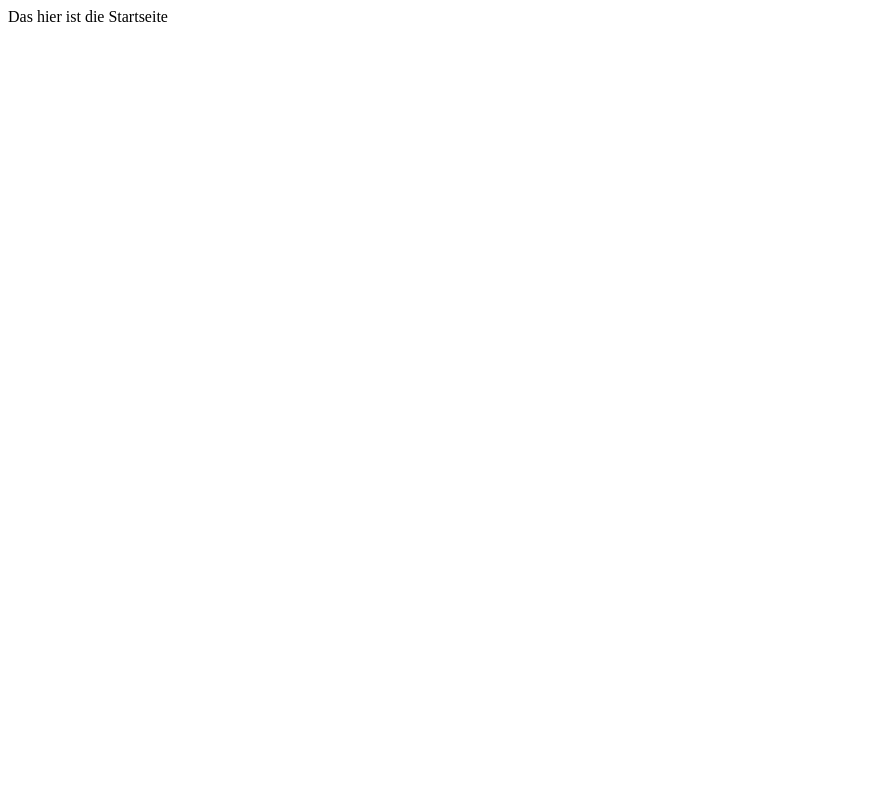
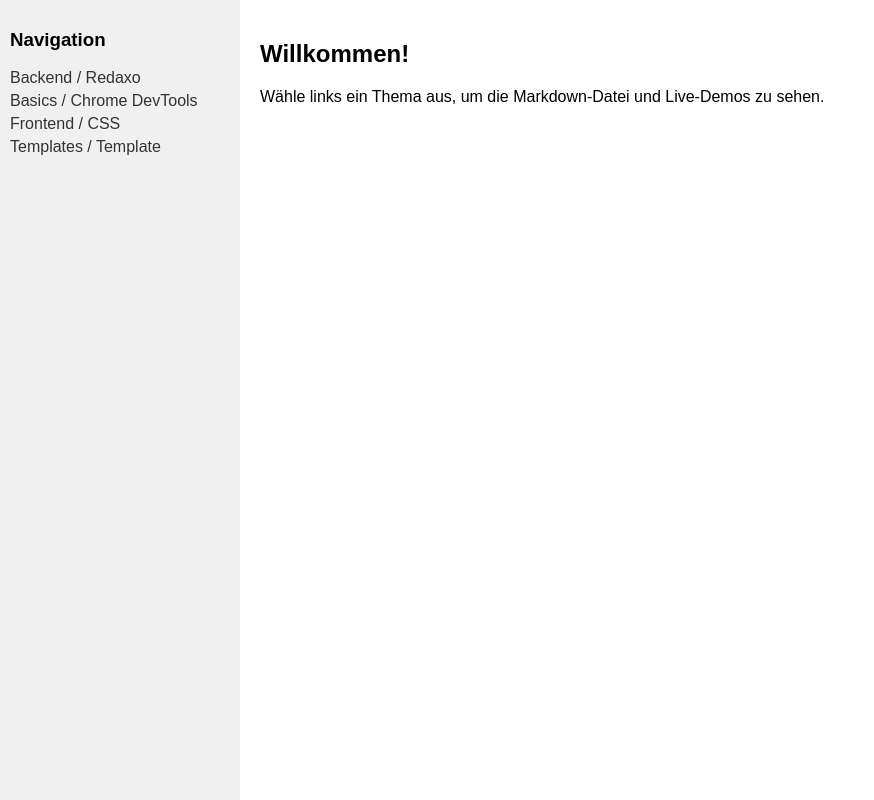
Before and after one commit to ddeeenniiss/knowledge-base, a plain HTML site: page index.html in a window 1280 px wide. Shown: the whole page, without its empty margins (0-874 px from the left). Drawn offline with nearby package versions, Linux system fonts and the light colour scheme.

Commit message:
Update index.html

```diff
--- a/index.html
+++ b/index.html
@@ -1 +1,50 @@
-<p>Das hier ist die Startseite</p>
+<!DOCTYPE html>
+<html lang="de">
+<head>
+<meta charset="UTF-8">
+<title>Knowledge Base</title>
+<script src="https://cdn.jsdelivr.net/npm/marked/marked.min.js"></script>
+<style>
+  body { font-family: sans-serif; margin: 0; display: flex; height: 100vh; }
+  nav { width: 220px; background: #f0f0f0; padding: 10px; overflow-y: auto; }
+  nav ul { list-style: none; padding: 0; }
+  nav li { margin: 5px 0; }
+  nav a { text-decoration: none; color: #333; cursor: pointer; }
+  nav a:hover { text-decoration: underline; }
+  #content { flex: 1; padding: 20px; overflow-y: auto; }
+  .demo-box { width: 100px; height: 100px; background: coral; transition: 0.3s; margin: 10px 0; }
+  .demo-box:hover { transform: scale(1.2); }
+</style>
+</head>
+<body>
+
+<nav>
+  <h3>Navigation</h3>
+  <ul>
+    <li><a onclick="loadMD('backend/')">Backend / Redaxo</a></li>
+    <li><a onclick="loadMD('basics/')">Basics / Chrome DevTools</a></li>
+    <li><a onclick="loadMD('frontend/')">Frontend / CSS</a></li>
+    <li><a onclick="loadMD('templates/')">Templates / Template</a></li>
+  </ul>
+</nav>
+
+<div id="content">
+  <h2>Willkommen!</h2>
+  <p>Wähle links ein Thema aus, um die Markdown-Datei und Live-Demos zu sehen.</p>
+</div>
+
+<script>
+async function loadMD(path) {
+  try {
+    const res = await fetch(path);
+    if (!res.ok) throw new Error("Datei nicht gefunden");
+    const text = await res.text();
+    document.getElementById('content').innerHTML = marked.parse(text);
+  } catch (err) {
+    document.getElementById('content').innerHTML = "<p style='color:red;'>Fehler: " + err + "</p>";
+  }
+}
+</script>
+
+</body>
+</html>
```
